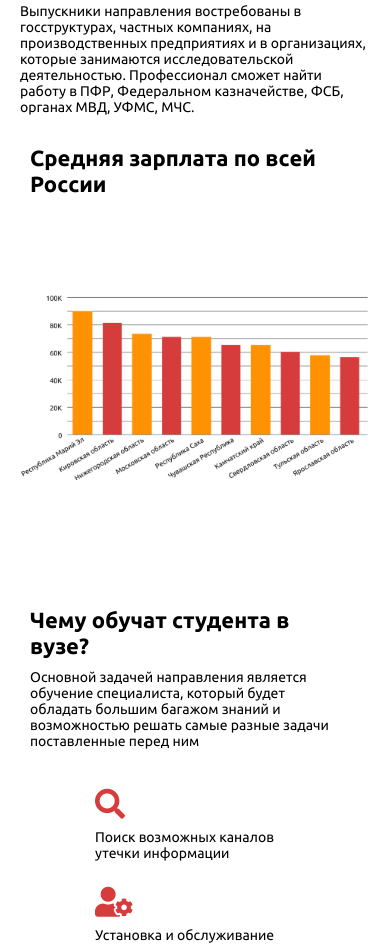
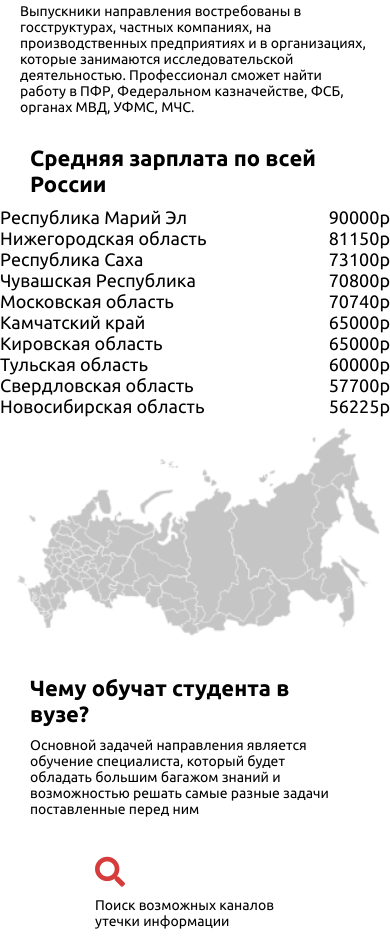
Before and after one commit to Aranthar/ISE, a plain HTML site: page index.html in a window 390 px wide. Shown: the part 1989-2934 px from the top of the page. Drawn offline with nearby package versions, Linux system fonts and the light colour scheme.

Commit message:
Finish site

```diff
--- a/assets/sass/sections/_intro.sass
+++ b/assets/sass/sections/_intro.sass
@@ -22,6 +22,9 @@
 
             z-index: 4
 
+            @media screen and (min-width: $breakpoint--xxl)
+                right: 180px
+
             @media screen and (max-width: $breakpoint--xl)
                 right: -100px
 
@@ -45,6 +48,10 @@
             right: 450px
 
             overflow: hidden
+
+            @media screen and (min-width: $breakpoint--xxl)
+                right: 730px
+                bottom: 15px
 
             @media screen and (max-width: $breakpoint--xl)
                 right: 350px
@@ -75,6 +82,10 @@
             bottom: 120px
             right: 490px
 
+            @media screen and (min-width: $breakpoint--xxl)
+                right: 650px
+                bottom: 170px
+
             @media screen and (max-width: $breakpoint--xl)
                 right: 390px
 
@@ -104,6 +115,10 @@
 
             bottom: -100px
             left: -20px
+
+            @media screen and (min-width: $breakpoint--xxl)
+                left: 15%
+                bottom: 5%
 
             @media screen and (max-width: $breakpoint--lg)
                 top: -100px
@@ -136,6 +151,9 @@
 
             transform: translateY(-80%)
 
+            @media screen and (min-width: $breakpoint--xxl)
+                transform: translateY(-40%)
+
             @media screen and (max-width: 1100px)
                 padding-left: 40px
 
@@ -161,6 +179,9 @@
 
                 margin-bottom: 20px
 
+                @media screen and (min-width: $breakpoint--xxl)
+                    font-size: 18px
+
             .intro__title
                 font-size: 48px
                 font-weight: 500
@@ -168,6 +189,9 @@
                 line-height: 1.1
 
                 margin-bottom: 24px
+
+                @media screen and (min-width: $breakpoint--xxl)
+                    font-size: 72px
 
                 @media screen and (max-width: $breakpoint--sm)
                     font-size: 34px
@@ -182,3 +206,6 @@
                 font-weight: 400
 
                 color: #fff
+
+                @media screen and (min-width: $breakpoint--xxl)
+                    font-size: 24px
--- a/assets/sass/sections/_salary.sass
+++ b/assets/sass/sections/_salary.sass
@@ -5,7 +5,7 @@
         margin-bottom: 0px
 
     @media screen and (max-width: $breakpoint--sm)
-        padding: 0 30px
+        padding: 0 30px 10px
 
 .salary
     display: flex
@@ -31,4 +31,29 @@
             margin: 0 auto
 
         @media screen and (max-width: $breakpoint--sm)
-            overflow: auto
+            display: none
+
+.salary__mobile
+    display: flex
+    flex-direction: column
+
+    @media screen and (min-width: $breakpoint--sm)
+        display: none
+
+    .salary__mobile-content
+        display: flex
+        flex-direction: row
+        justify-content: space-between
+        align-items: center
+
+        margin-bottom: 10px
+
+        .salary__regions
+            li
+                font-size: 18px
+                font-weight: 400
+
+        .salary__money
+            li
+                font-size: 18px
+                font-weight: 400
--- a/index.html
+++ b/index.html
@@ -84,7 +84,38 @@
     <section id="salary" class="section section--salary">
       <div class="container">
         <h1 class="salary__title">Средняя зарплата по всей России</h1>
-        <div class="salary"><img src="./assets/img/schedule.png" alt=""></div>
+        <div class="salary">
+          <img src="./assets/img/schedule.png" alt="">
+        </div>
+        <div class="salary__mobile">
+          <div class="salary__mobile-content">
+            <ul class="salary__regions">
+              <li>Республика Марий Эл</li>
+              <li>Нижегородская область</li>
+              <li>Республика Саха</li>
+              <li>Чувашская Республика</li>
+              <li>Московская область</li>
+              <li>Камчатский край</li>
+              <li>Кировская область</li>
+              <li>Тульская область</li>
+              <li>Свердловская область</li>
+              <li>Новосибирская область</li>
+            </ul>
+            <ul class="salary__money">
+              <li>90000р</li>
+              <li>81150р</li>
+              <li>73100р</li>
+              <li>70800р</li>
+              <li>70740р</li>
+              <li>65000р</li>
+              <li>65000р</li>
+              <li>60000р</li>
+              <li>57700р</li>
+              <li>56225р</li>
+            </ul>
+          </div>
+          <img src="./assets/img/shedule__mobile.png" alt="">
+        </div>
       </div>
     </section>
     <section id="education" class="section section--about">
```
Also changed, not shown: assets/img/shedule__mobile.png (added), css/style.css.
